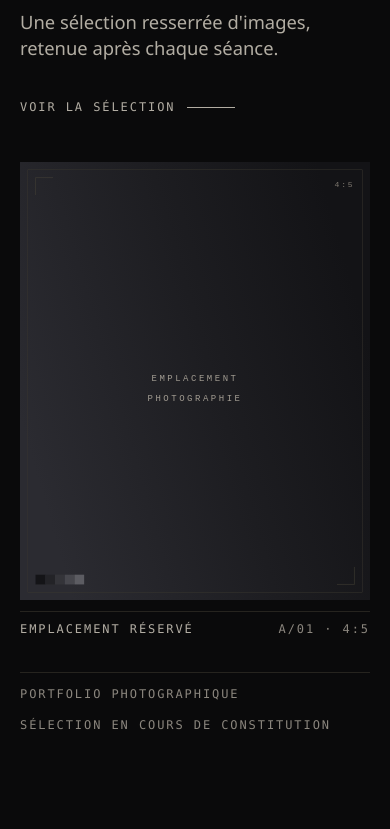
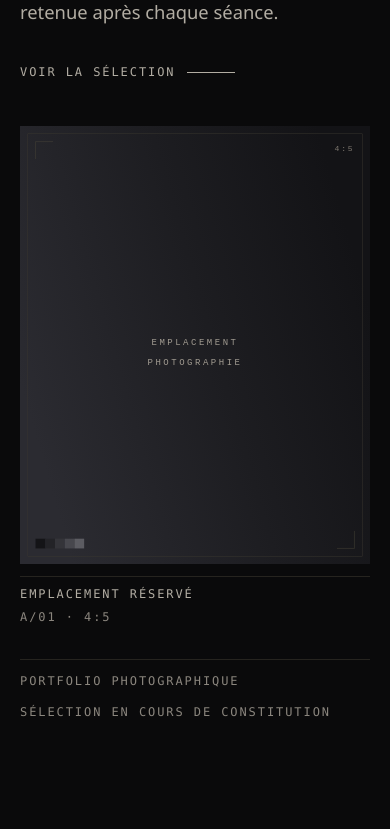
Before and after one commit to angekevin-agre/ange-kevin-photographie, a plain HTML site: page index.html in a window 390 px wide. Shown: the part 290-1119 px from the top of the page. Drawn offline with Linux system fonts and the light colour scheme.

Commit message:
PHOTO-01 — suites de la relecture de design du hero
Supprime le libellé en capitales espacées posé au-dessus du titre
d'accueil : cette forme est devenue générique. L'information est fondue
dans le chapô sous forme de phrase, ce qui la maintient au-dessus de la
ligne de flottaison sur tous les écrans et laisse le bloc-titre ouvrir
seul la page.

Documente dans le CSS le parti pris du nom en romain et de la discipline
en italique, pour qu'il ne soit pas relu plus tard comme un ornement.

Empile la légende des emplacements lorsque l'emplacement lui-même est
étroit, via une requête de conteneur. Une première tentative avec
white-space: nowrap provoquait un débordement horizontal à 768 px, que le
balayage responsive a détecté.

Co-Authored-By: Claude Opus 5 <noreply@anthropic.com>

```diff
--- a/assets/css/site.css
+++ b/assets/css/site.css
@@ -284,7 +284,7 @@ html:has(.menu[open]) { overflow: hidden; }
 
 /* Un « plate » est un emplacement photographique : rebord de tirage,
    image, repère de vue. C'est l'unité de base de toute composition. */
-.plate { margin: 0; position: relative; }
+.plate { container: plate / inline-size; margin: 0; position: relative; }
 .plate__frame {
   background: var(--c-bg-plate);
   box-shadow: inset 0 0 0 var(--bw) var(--c-line);
@@ -308,6 +308,14 @@ html:has(.menu[open]) { overflow: hidden; }
 }
 .plate__caption b { color: var(--c-text-2); font-weight: 400; }
 .plate__ref { flex: none; }
+
+/* Dans un emplacement étroit, la légende s'empile au lieu de couper son
+   intitulé en deux. Mesuré sur la largeur de l'emplacement lui-même, et non
+   sur celle du viewport : le même emplacement est large sur mobile en pleine
+   colonne et étroit en vis-à-vis sur tablette. */
+@container plate (max-width: 22rem) {
+  .plate__caption { display: grid; gap: var(--s-1); justify-content: start; }
+}
 
 /* Survol et focus : l'image se « relève » légèrement, le repère s'allume. */
 @media (hover: hover) {
@@ -404,6 +412,11 @@ html:has(.menu[open]) { overflow: hidden; }
   margin-block: var(--s-2);
 }
 .hero__title span { display: block; }
+
+/* Bloc-titre : le nom en romain, la discipline en italique sous lui. Choix
+   assumé de registre magazine, et non l'italique serif décoratif des pages
+   d'accueil génériques — la fonte est un Palatino système, et le nom ne
+   bascule jamais en italique. */
 .hero__title .is-italic {
   font-style: italic;
   letter-spacing: -0.045em;
--- a/index.html
+++ b/index.html
@@ -93,13 +93,15 @@
   <section class="hero">
     <div class="hero__grid shell">
       <div class="hero__text">
-        <p class="eyebrow" data-intro="1">Portraits · Cérémonies · Événements · Reportages</p>
         <h1 class="hero__title">
-          <span data-intro="2">Ange Kevin</span>
-          <span class="is-italic" data-intro="3">Photographie</span>
+          <span data-intro="1">Ange Kevin</span>
+          <span class="is-italic" data-intro="2">Photographie</span>
         </h1>
-        <p class="lead" data-intro="4">Une sélection resserrée d'images, retenue après chaque séance.</p>
-        <a class="cue" href="#selection" data-intro="5">
+        <p class="lead" data-intro="3">
+          Portraits, cérémonies, événements et reportages.
+          Une sélection resserrée, retenue après chaque séance.
+        </p>
+        <a class="cue" href="#selection" data-intro="4">
           Voir la sélection
           <span class="cue__rule" aria-hidden="true"></span>
         </a>
```
